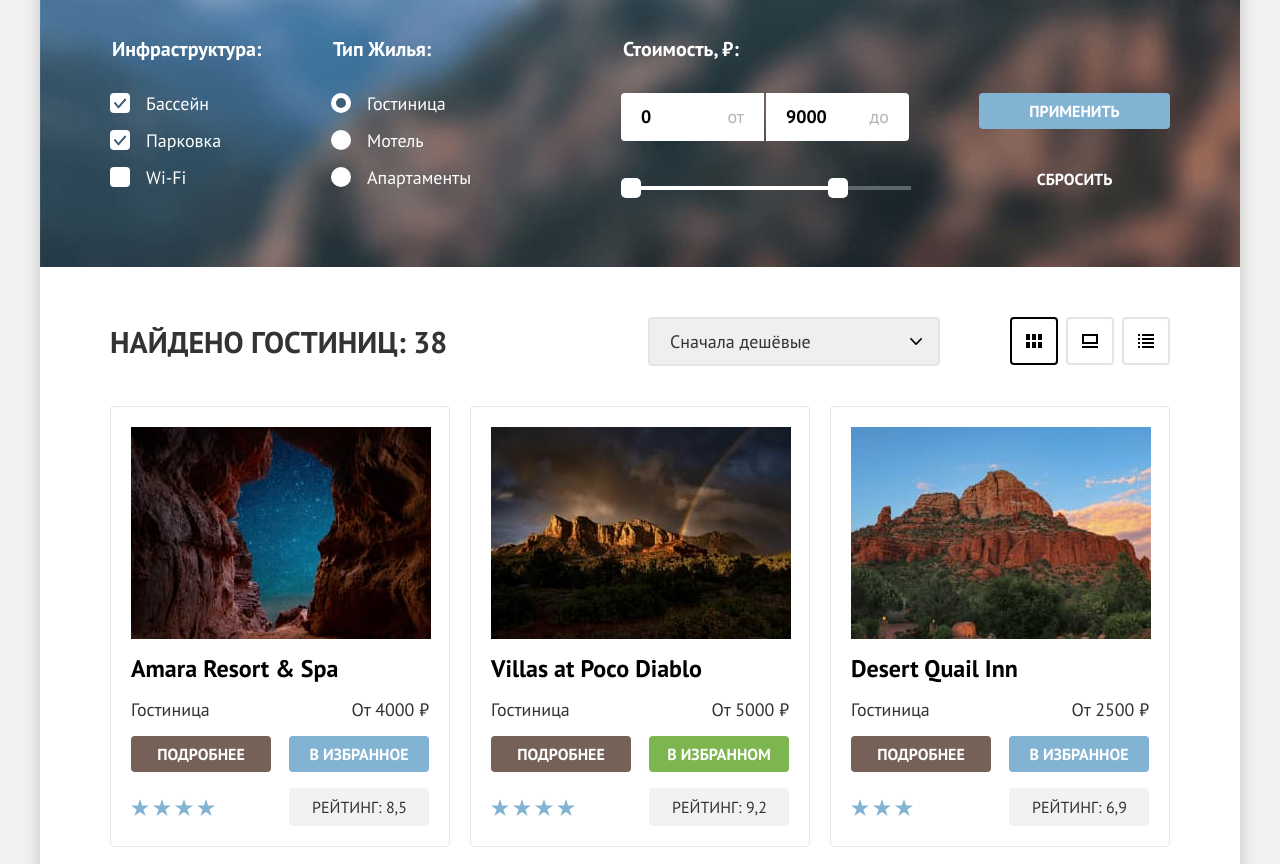
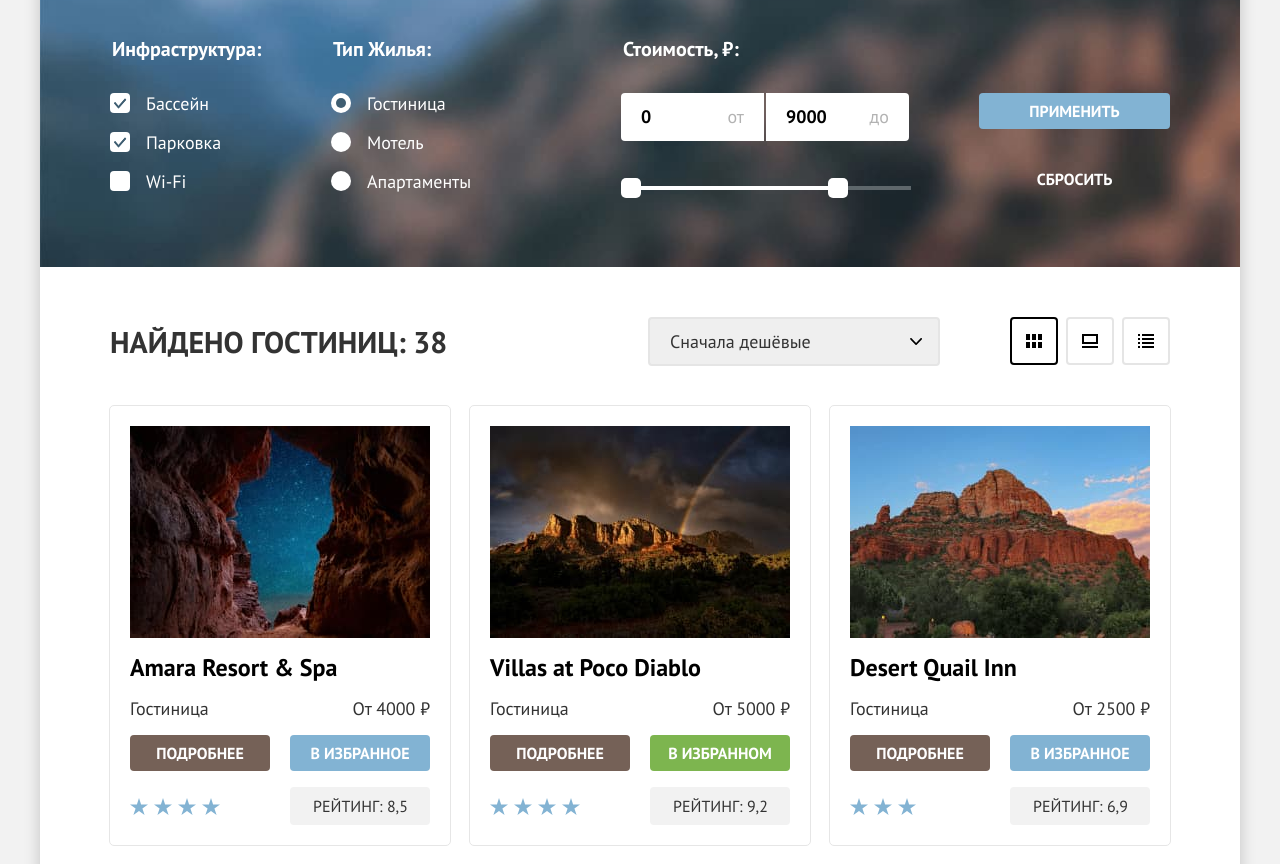
Before and after one commit to kreonix/2465591-sedona-39, a plain HTML site: page catalog.html in a window 1280 px wide. Shown: the part 209-1073 px from the top of the page. Drawn offline with Linux system fonts and the light colour scheme.

Commit message:
For preparing

```diff
--- a/styles/styles.css
+++ b/styles/styles.css
@@ -143,6 +143,7 @@ body {
   box-sizing: border-box;
   padding: 5px;
   top: 11px;
+  right: 4px;
 }
 
 .navigation-icon {
@@ -780,7 +781,7 @@ body {
 }
 
 .catalog-filter-item {
-  margin-bottom: 16px;
+  margin-bottom: 18px;
 }
 
 .catalog-filter-item:last-child {
@@ -990,7 +991,7 @@ body {
   justify-content: space-between;
   color: #333333;
   padding: 20px;
-  border: 1px solid #E6E6E6;
+  outline: 1px solid #E6E6E6;
   border-radius: 4px;
 }
 
@@ -1028,7 +1029,7 @@ body {
   background-image: url("../images/icons/star.svg");
   background-repeat: no-repeat;
   background-position: center;
-  margin-right: 4px;
+  margin-right: 6px;
 }
 
 .hotel-card-buttons .button {
```
